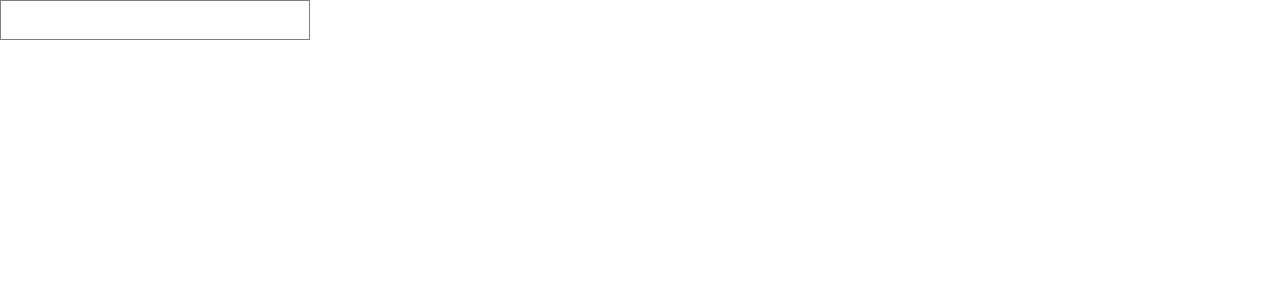
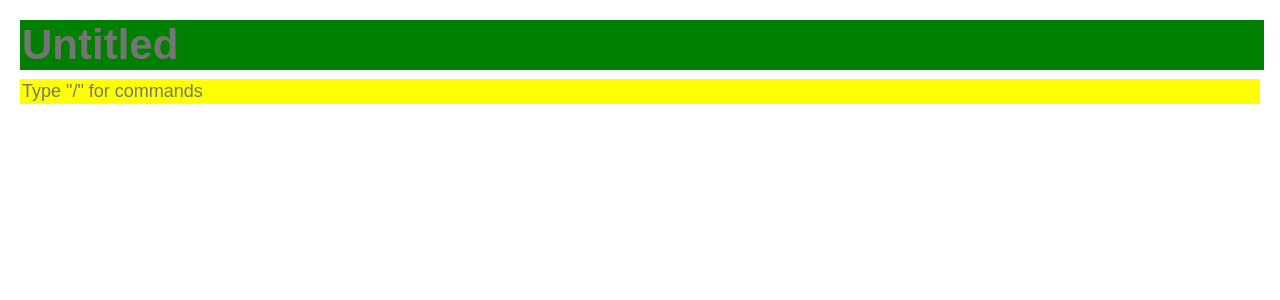
Before and after one commit to hr0123/popper-and-dnd-project, a React (Create React App) app: page / in a window 1280 px wide. Shown: the top 300 px of the page. Built offline with nearby package versions, Linux system fonts and the light colour scheme.

Commit message:
feat: default title input, popper style, Types

```diff
--- a/src/App.tsx
+++ b/src/App.tsx
@@ -1,18 +1,8 @@
-import React from "react";
-// import logo from "./logo.svg";
 import "./App.css";
-import { Input } from "./Components/Input/input";
-import { PopperContainer } from "./Components/Popper";
+import { NotionMenu } from "./Components/NotionMenu";
 
 function App() {
-  const [popperOpen, setPopperOpen] = React.useState(false);
-
-  return (
-    <>
-      <Input setPopperOpen={setPopperOpen} />
-      <div>{popperOpen ? <PopperContainer /> : null}</div>
-    </>
-  );
+  return <NotionMenu />;
 }
 
 export default App;
--- /dev/null
+++ b/src/Components/Input/Styles.ts
@@ -0,0 +1,60 @@
+import styled from "@emotion/styled";
+
+export const Wrapper = styled("div")(() => ({
+  width: "100%",
+  display: "flex",
+  flexDirection: "column",
+}));
+
+export const TitleInput = styled("input")(() => ({
+  width: "100%",
+  height: "100%",
+  backgroundColor: "green",
+  fontSize: 42,
+  fontWeight: 900,
+  border: "none",
+  outline: "none",
+  marginBottom: 10,
+}));
+
+export const Content = styled("div")(() => ({
+  width: "100%",
+  display: "flex",
+  flexDirection: "row",
+  alignItems: "center",
+}));
+
+export const StyledInput = styled("input")((props: any) => ({
+  // width: 300,
+  width: "100%",
+  height: "100%",
+  backgroundColor: "yellow",
+  fontSize:
+    props.selectedMenu === "Heading 1"
+      ? 32
+      : props.selectedMenu === "Heading 2"
+      ? 28
+      : props.selectedMenu === "Heading 3"
+      ? 22
+      : 18,
+  fontWeight:
+    props.selectedMenu === "Heading 1"
+      ? 800
+      : props.selectedMenu === "Heading 2"
+      ? 700
+      : props.selectedMenu === "Heading 3"
+      ? 600
+      : 0,
+  // padding: 4,
+  border: "none",
+  outline: "none",
+  // wordBreak: "break-all",
+  wordWrap: "break-word",
+  textOverflow: "clip",
+}));
+
+export const BulletIcon = styled("div")(() => ({
+  fontSize: 30,
+  padding: "7px 0 12px 7px",
+  // textAlign: "center",
+}));
--- /dev/null
+++ b/src/Components/Input/index.tsx
@@ -0,0 +1,29 @@
+import React, { Dispatch, SetStateAction } from "react";
+import { Input } from "./Input";
+
+interface PropType {
+  inputValue: string;
+  setInputValue: Dispatch<SetStateAction<string>>;
+  setPopperOpen: Dispatch<SetStateAction<boolean>>;
+  selectedMenu: string;
+}
+
+export const InputContainer = (props: PropType) => {
+  const onChangeInput = (event: React.ChangeEvent<HTMLInputElement>) => {
+    props.setInputValue(event.target.value);
+    if (event.target.value.includes("/") === true) {
+      props.setPopperOpen(true);
+    } else if (event.target.value.includes("/")) {
+      props.setPopperOpen(false);
+      props.setInputValue("");
+    }
+  };
+
+  return (
+    <Input
+      inputValue={props.inputValue}
+      onChangeInput={onChangeInput}
+      selectedMenu={props.selectedMenu}
+    />
+  );
+};
--- a/src/Components/Input/input.tsx
+++ b/src/Components/Input/input.tsx
@@ -1,36 +1,30 @@
-import React from "react";
+import {
+  BulletIcon,
+  Content,
+  StyledInput,
+  TitleInput,
+  Wrapper,
+} from "./Styles";
 
-export const Input = (props: { setPopperOpen: (arg0: boolean) => void }) => {
-  const [inputValue, setInputValue] = React.useState("");
-  const [typed, setTyped] = React.useState(false);
-
-  const onChangeInput = (event: any) => {
-    setInputValue(event.target.value);
-    if (event?.target.value === "/") {
-      props.setPopperOpen(true);
-    } else if (!event?.target.value) {
-      props.setPopperOpen(false);
-      setTyped(true);
-    }
-  };
-
+interface PropType {
+  inputValue: string;
+  onChangeInput: (event: React.ChangeEvent<HTMLInputElement>) => void;
+  selectedMenu: string;
+}
+export const Input = (props: PropType) => {
   return (
-    <>
-      {typed ? (
-        <div>{inputValue}</div>
-      ) : (
-        <input
+    <Wrapper>
+      <TitleInput type="text" placeholder="Untitled" />
+      <Content>
+        {props.selectedMenu === "리스트" ? <BulletIcon>•</BulletIcon> : null}
+        <StyledInput
           type="text"
-          onChange={onChangeInput}
-          style={{
-            border: "1px solid gray",
-            width: 300,
-            height: 30,
-            fontSize: 24,
-            padding: 4,
-          }}
+          value={props.inputValue}
+          placeholder={props.selectedMenu}
+          onChange={props.onChangeInput}
+          selectedMenu={props.selectedMenu}
         />
-      )}
-    </>
+      </Content>
+    </Wrapper>
   );
 };
--- /dev/null
+++ b/src/Components/NotionMenu/Styles.ts
@@ -0,0 +1,14 @@
+import styled from "@emotion/styled";
+
+export const Container = styled("div")(() => ({
+  display: "flex",
+  justifyContent: "center",
+}));
+
+export const Wrapper = styled("div")(() => ({
+  padding: 20,
+  width: "100%",
+  display: "flex",
+  flexDirection: "column",
+  alignItems: "center",
+}));
--- /dev/null
+++ b/src/Components/NotionMenu/index.tsx
@@ -0,0 +1,32 @@
+import React from "react";
+import { InputContainer } from "../Input";
+import { PopperContainer } from "../Popper";
+import { Container, Wrapper } from "./Styles";
+
+export const NotionMenu = () => {
+  const [inputValue, setInputValue] = React.useState("");
+  const [popperOpen, setPopperOpen] = React.useState(false);
+  const [selectedMenu, setSelectedMenu] = React.useState(
+    'Type "/" for commands'
+  );
+
+  return (
+    <Container>
+      <Wrapper>
+        <InputContainer
+          inputValue={inputValue}
+          setInputValue={setInputValue}
+          setPopperOpen={setPopperOpen}
+          selectedMenu={selectedMenu}
+        />
+        {popperOpen ? (
+          <PopperContainer
+            setInputValue={setInputValue}
+            setPopperOpen={setPopperOpen}
+            setSelectedMenu={setSelectedMenu}
+          />
+        ) : null}
+      </Wrapper>
+    </Container>
+  );
+};
--- a/src/Components/Popper/Popper.tsx
+++ b/src/Components/Popper/Popper.tsx
@@ -1,51 +1,67 @@
-import { ContentWrapper, Icon, Row, Subtitle, Title, Wrapper } from "./Styles";
+import {
+  Box,
+  ContentWrapper,
+  Icon,
+  Row,
+  Subtitle,
+  Title,
+  Wrapper,
+} from "./Styles";
 
 interface PropType {
-  onClickSelectText: () => void;
-  onClickSelectTitleOne: () => void;
-  onClickSelectTitleTwo: () => void;
-  onClickSelectTitleThree: () => void;
-  onClickSelectBullet: () => void;
+  onClickMenu: (event: React.MouseEvent<HTMLElement>) => void;
 }
 
 export const Popper = (props: PropType) => {
   return (
     <Wrapper>
+      <Box>
         <Row>
           <Icon></Icon>
-        <ContentWrapper onClick={props.onClickSelectText}>
-          <Title>텍스트</Title>
-          <Subtitle>일반 텍스트를 사용해 쓰기를 시작하세요.</Subtitle>
+          <ContentWrapper>
+            <Title id='Type "/" for commands' onClick={props.onClickMenu}>
+              Text
+            </Title>
+            <Subtitle>Just start writing with plain text.</Subtitle>
           </ContentWrapper>
         </Row>
         <Row>
           <Icon></Icon>
-        <ContentWrapper onClick={props.onClickSelectTitleOne}>
-          <Title>제목1</Title>
-          <Subtitle>섹션 제목(대)</Subtitle>
+          <ContentWrapper>
+            <Title id="Heading 1" onClick={props.onClickMenu}>
+              Heading 1
+            </Title>
+            <Subtitle>Big section heading.</Subtitle>
           </ContentWrapper>
         </Row>
         <Row>
           <Icon></Icon>
-        <ContentWrapper onClick={props.onClickSelectTitleTwo}>
-          <Title>제목2</Title>
-          <Subtitle>섹션 제목(중)</Subtitle>
+          <ContentWrapper>
+            <Title id="Heading 2" onClick={props.onClickMenu}>
+              Heading 2
+            </Title>
+            <Subtitle>Medium section heading.</Subtitle>
           </ContentWrapper>
         </Row>
         <Row>
           <Icon></Icon>
-        <ContentWrapper onClick={props.onClickSelectTitleThree}>
-          <Title>제목3</Title>
-          <Subtitle>섹션 제목(소)</Subtitle>
+          <ContentWrapper>
+            <Title id="Heading 3" onClick={props.onClickMenu}>
+              Heading 3
+            </Title>
+            <Subtitle>Small section heading.</Subtitle>
           </ContentWrapper>
         </Row>
         <Row>
           <Icon></Icon>
-        <ContentWrapper onClick={props.onClickSelectBullet}>
-          <Title>글머리 기호 목록</Title>
-          <Subtitle>간단한 글머리 기호 목록을 생성하세요.</Subtitle>
+          <ContentWrapper>
+            <Title id="List" onClick={props.onClickMenu}>
+              Bulleted list
+            </Title>
+            <Subtitle>Create a simple bulleted list.</Subtitle>
           </ContentWrapper>
         </Row>
+      </Box>
     </Wrapper>
   );
 };
--- a/src/Components/Popper/Styles.ts
+++ b/src/Components/Popper/Styles.ts
@@ -1,12 +1,18 @@
 import styled from "@emotion/styled";
 
 export const Wrapper = styled("div")(() => ({
+  width: "100%",
+}));
+
+export const Box = styled("div")(() => ({
   width: 300,
   height: 350,
   display: "flex",
   flexDirection: "column",
   justifyContent: "space-between",
-  border: "1px solid gray",
+  border: "none",
+  borderRadius: 5,
+  boxShadow: "0 10px 20px rgba(0,0,0,0.19), 0 6px 6px rgba(0,0,0,0.23);",
   padding: 16,
   margin: 4,
 }));
--- a/src/Components/Popper/index.tsx
+++ b/src/Components/Popper/index.tsx
@@ -1,36 +1,23 @@
-import React from "react";
+import React, { Dispatch, SetStateAction } from "react";
 import { Popper } from "./Popper";
 
-export function PopperContainer() {
-  const [text, setText] = React.useState(false);
-  const [titleOne, setTitleOne] = React.useState(false);
-  const [titleTwo, setTitleTwo] = React.useState(false);
-  const [titleThree, setTitleThree] = React.useState(false);
-  const [bullet, setBullet] = React.useState(false);
+interface PropType {
+  setInputValue: Dispatch<SetStateAction<string>>;
+  setPopperOpen: Dispatch<SetStateAction<boolean>>;
+  setSelectedMenu: Dispatch<SetStateAction<string>>;
+}
 
-  const onClickSelectText = () => {
-    setText(!text);
-  };
-  const onClickSelectTitleOne = () => {
-    setTitleOne(!titleOne);
-  };
-  const onClickSelectTitleTwo = () => {
-    setTitleTwo(!titleTwo);
-  };
-  const onClickSelectTitleThree = () => {
-    setTitleThree(!titleThree);
-  };
-  const onClickSelectBullet = () => {
-    setBullet(!bullet);
+export const PopperContainer = (props: PropType) => {
+  const onClickMenu = (event: React.MouseEvent<HTMLElement>) => {
+    props.setInputValue("");
+    if (event.target instanceof Element) {
+      props.setSelectedMenu(event.target.id);
+    }
+    if (event.target instanceof Element) {
+      console.log(event.target.id);
+    }
+    props.setPopperOpen(false);
   };
 
-  return (
-    <Popper
-      onClickSelectText={onClickSelectText}
-      onClickSelectTitleOne={onClickSelectTitleOne}
-      onClickSelectTitleTwo={onClickSelectTitleTwo}
-      onClickSelectTitleThree={onClickSelectTitleThree}
-      onClickSelectBullet={onClickSelectBullet}
-    />
-  );
-}
+  return <Popper onClickMenu={onClickMenu} />;
+};
```
Lines whose indentation alone changed are shown as unchanged.
